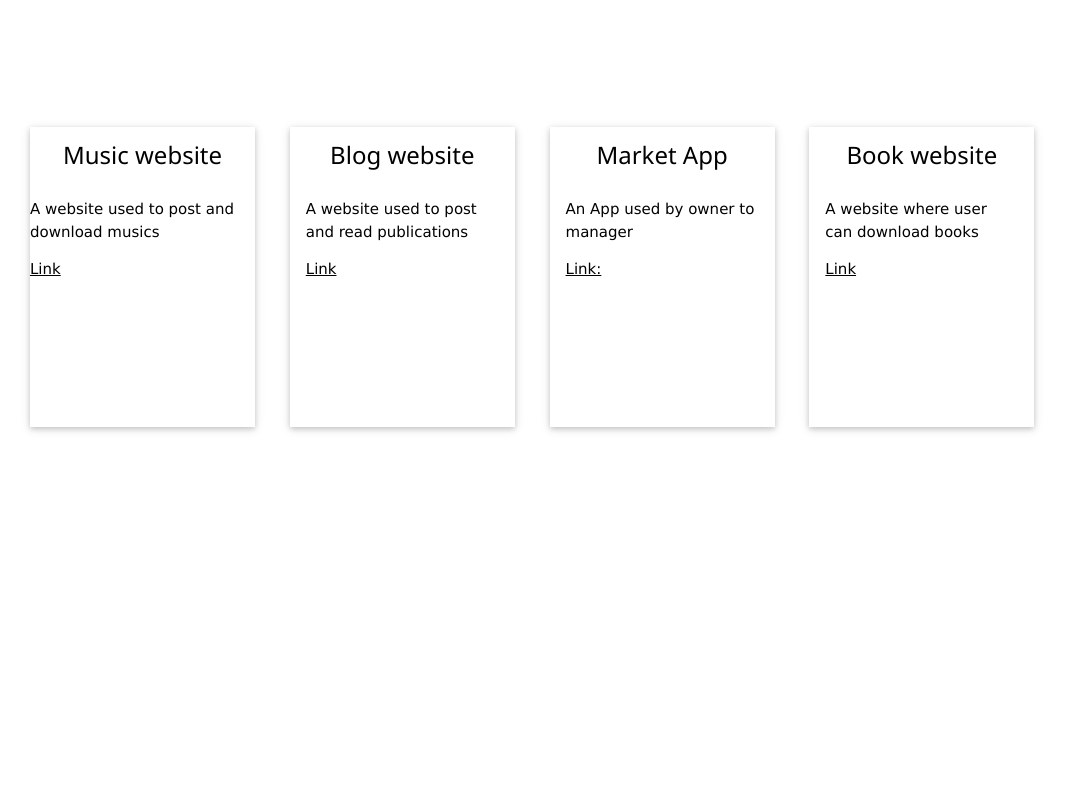
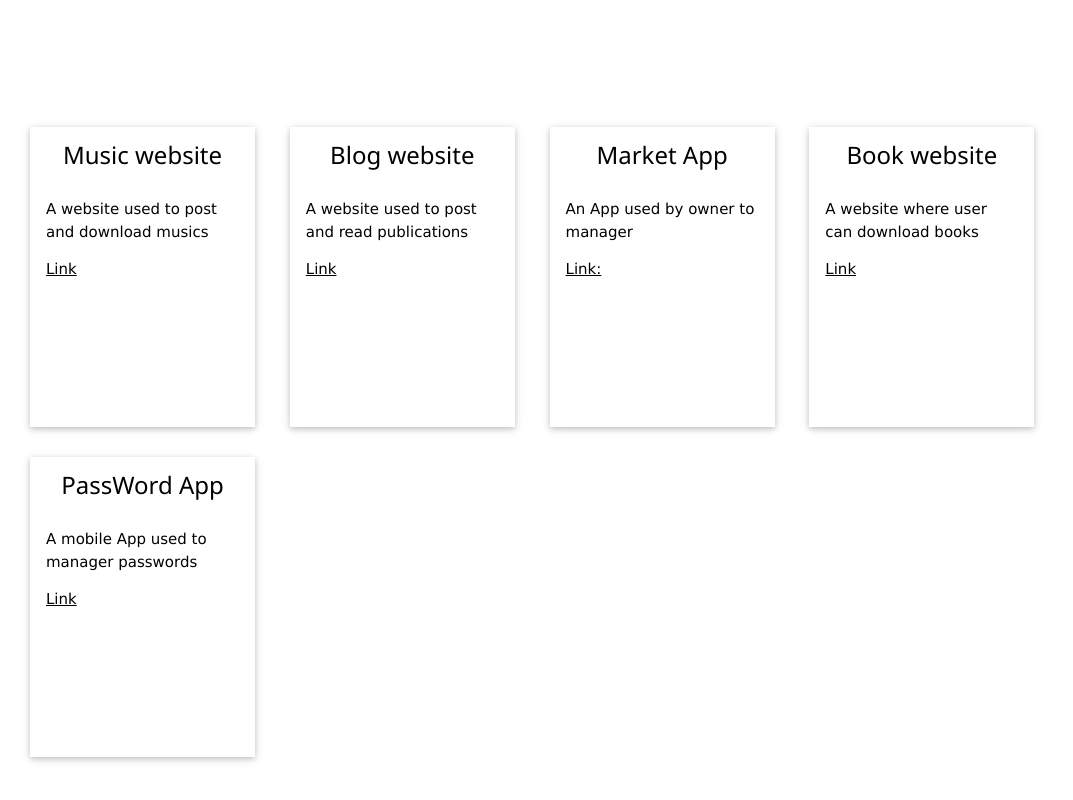
Before and after one commit to wi-p/website.github.io, a plain HTML site: page index.html in a window 1280 px wide. Shown: the part 348-1148 px from the top of the page, without its empty margins (0-1073 px from the left). Drawn offline with nearby package versions, Linux system fonts and the light colour scheme.

Commit message:
Update index.html

```diff
--- a/index.html
+++ b/index.html
@@ -80,10 +80,10 @@
 					<div class="w3-container w3-center">
 						<h3> Music website</h3>
 					</div>
-					<div clas="w3-container">
+					<div class="w3-container">
 						<p id="p4">A website used to post and download musics</p>
 
-						<p><a href="https://github.com/wi-p/musicwebsite">Link</a></p>
+						<p class="link"><a href="https://github.com/wi-p/musicwebsite">Link</a></p>
 					</div>
 				</div>
 
@@ -95,7 +95,7 @@
 					<div class="w3-container">
 						<p id="p5">A website used to post and read publications</p>
 
-						<p><a href="https://github.com/wi-p/blog_site/tree/main/blog">Link</a></p>
+						<p class="link"><a href="https://github.com/wi-p/blog_site/tree/main/blog">Link</a></p>
 					</div>
 				</div>
 
@@ -108,7 +108,7 @@
 					<div class="w3-container">
 						<p id="p7">An App used by owner to manager</p>
 
-						<p><a href="hhttps://github.com/wi-p/sistema_compras">Link:</a></p>
+						<p class="link"><a href="hhttps://github.com/wi-p/sistema_compras">Link:</a></p>
 					</div>
 				</div>
 
@@ -119,7 +119,18 @@
 
 					<div class="w3-container">
 						<p id="p6">A website where user can download books</p>
-						<p><a href="https://github.com/wi-p/ecomerce">Link</a></p>
+						<p class="link"><a href="https://github.com/wi-p/ecomerce">Link</a></p>
+					</div>
+				</div>
+
+				<div class="w3-card w3-hover-shadow card">
+					<div class="w3-container w3-center">
+						<h3>PassWord App</h3>
+					</div>
+
+					<div class="w3-container">
+						<p id="p6">A mobile App used to manager passwords</p>
+						<p class="link"><a href="https://github.com/wi-p/passwordmanager">Link</a></p>
 					</div>
 				</div>
 			</div>
```
